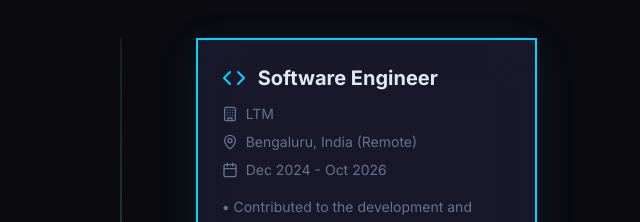
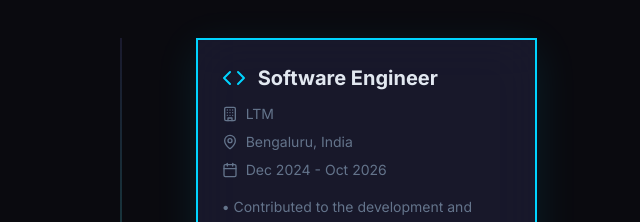
Before and after one commit to Pranavkumar2601/portfolio-v2, a Next.js app: page / in a window 1280 px wide. Shown: the part 2240-2462 px from the top of the page, without its empty margins (519-1159 px from the left). Built offline with nearby package versions, Linux system fonts and the light colour scheme.

Commit message:
corrected the experience file

```diff
--- a/data/experience.ts
+++ b/data/experience.ts
@@ -18,7 +18,7 @@ export const experienceData: ExperienceData[] = [
     id: 1,
     title: "Software Engineer",
     company: "LTM",
-    location: "Bengaluru, India (Remote)",
+    location: "Bengaluru, India",
     duration: "Dec 2024 - Oct 2026",
     description: `• Contributed to the development and maintenance of enterprise-scale healthcare software for a global medical technology client, with a focus on application reliability and system quality.
 
```
